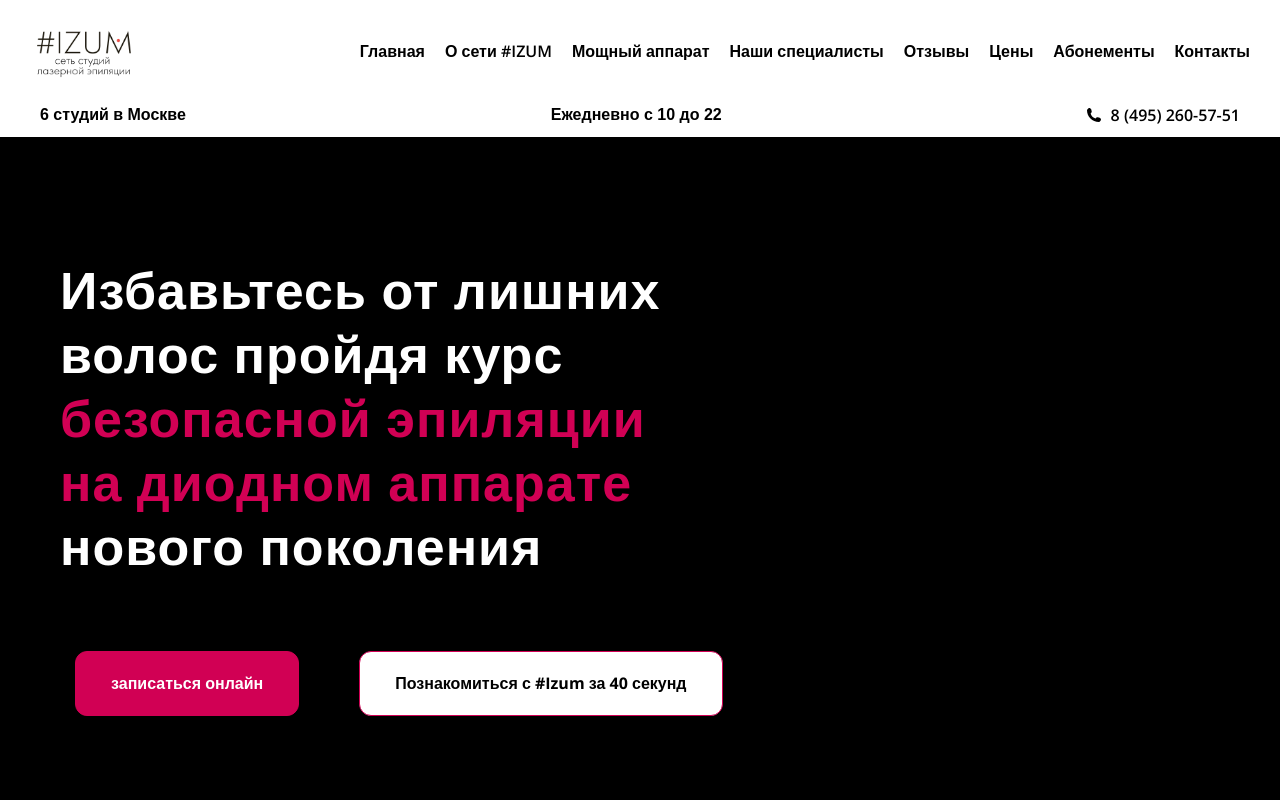
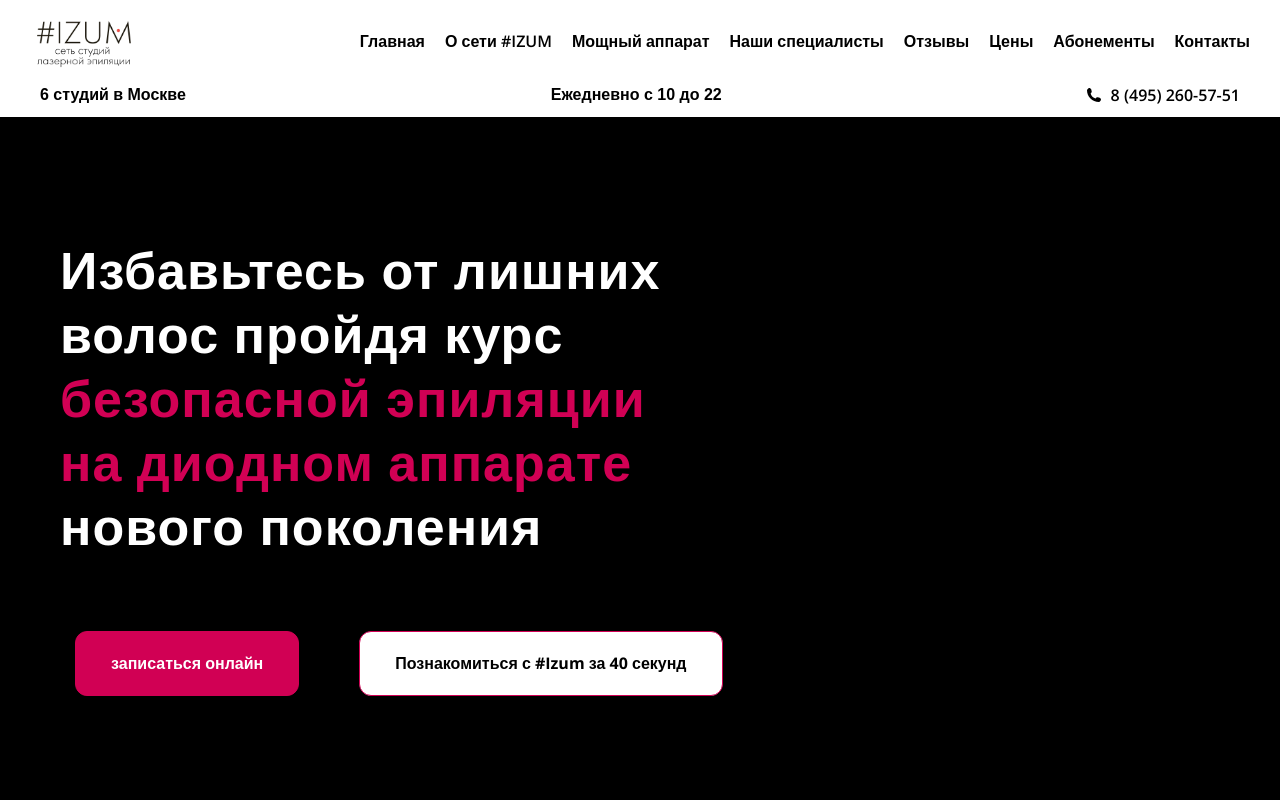
Before and after one commit to Zh3kka/Izumstudio, a React (Create React App) app: page / in a window 1280 px wide. Shown: the top 800 px of the page. Built offline with nearby package versions, Linux system fonts and the light colour scheme.

Commit message:
fix main menu

```diff
--- a/src/components/MainMenu/MainMenu.module.scss
+++ b/src/components/MainMenu/MainMenu.module.scss
@@ -2,7 +2,7 @@
 
 .container {
 	max-width: 100vw;
-	padding: 10px 30px;
+	padding: 0px 30px;
 	margin: 0 auto;
 	position: sticky;
 	top: 0;
```
